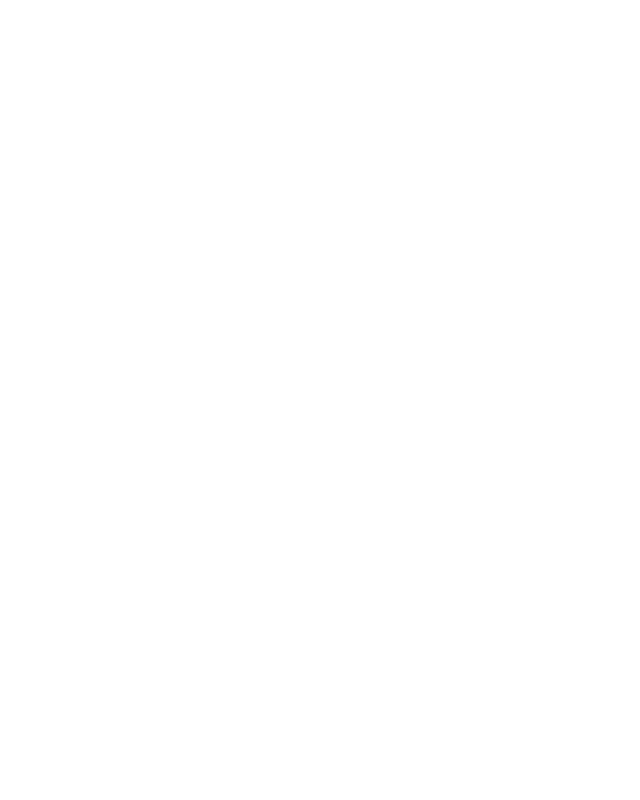
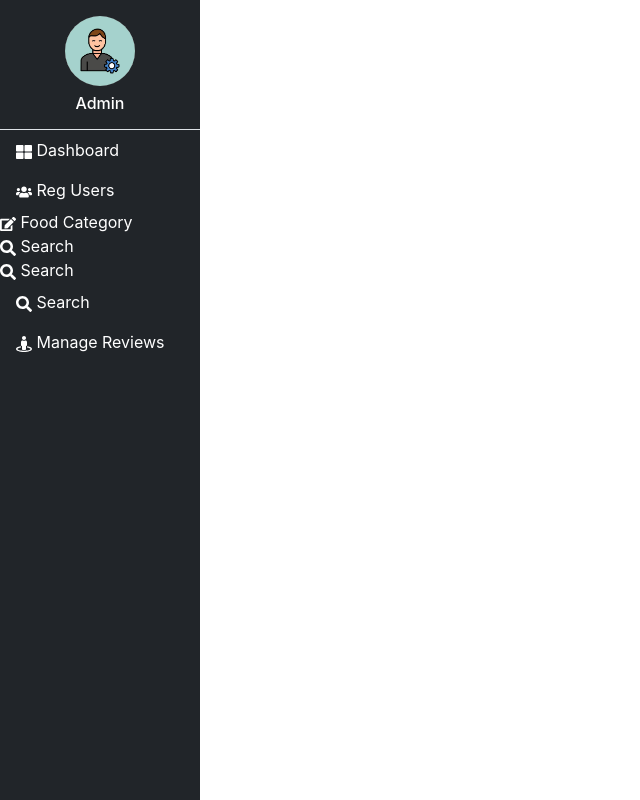
Before and after one commit to deepakmaharana278/Food-Ordering-System, a React (Create React App) app in the folder frontend/: page /admin-dashboard in a window 1280 px wide. Before the commit this address had no page. Shown: the whole page, without its empty margins (0-640 px from the left). Built offline with nearby package versions, Linux system fonts and the light colour scheme.

Commit message:
create admin_sidebar

```diff
--- a/frontend/src/App.js
+++ b/frontend/src/App.js
@@ -2,6 +2,7 @@
 import {BrowserRouter, Routes, Route} from 'react-router-dom'
 import Home from './pages/Home'
 import AdminLogin from './pages/AdminLogin'
+import AdminDashboard from './pages/AdminDashboard'
 
 const App = () => {
   return (
@@ -9,6 +10,7 @@
       <Routes>
         <Route path='/' element={<Home/>} />
         <Route path='/admin-login' element={<AdminLogin/>} />
+        <Route path='/admin-dashboard' element={<AdminDashboard/>} />
       </Routes>
     </BrowserRouter>
   )
--- /dev/null
+++ b/frontend/src/components/AdminSidebar.js
@@ -0,0 +1,54 @@
+import React from "react";
+import "../styles/admin.css";
+import { Link } from "react-router-dom";
+import { FaEdit, FaSearch, FaStreetView, FaThLarge, FaUsers } from 'react-icons/fa'
+
+const AdminSidebar = () => {
+  return (
+    <div className="bg-dark text-white sidebar">
+      <div className="text-center p-3 border-bottom">
+        <img src="/images/admin.jpg" alt="admin" className="img-fluid rounded-circle mb-2" width="70" />
+        <h6 className="mb-0">Admin</h6>
+      </div>
+
+      <div className="list-group list-group-flush">
+        <Link className="list-group-item list-group-item-action bg-dark text-white">
+          <FaThLarge/> Dashboard
+        </Link>
+      </div>
+
+      <div className="list-group list-group-flush">
+        <Link className="list-group-item list-group-item-action bg-dark text-white">
+          <FaUsers/> Reg Users
+        </Link>
+      </div>
+
+      <button className="list-group-item list-group-item-action bg-dark text-white">
+        <FaEdit/> Food Category
+      </button>
+        <div>
+          <Link className="list-group-item list-group-item-action bg-dark text-white">
+            <FaSearch/> Search
+        </Link>
+
+        <Link className="list-group-item list-group-item-action  bg-dark text-white">
+          <FaSearch/> Search
+        </Link>
+        </div>
+
+      <div className="list-group list-group-flush">
+        <Link className="list-group-item list-group-item-action bg-dark text-white">
+          <FaSearch/> Search
+        </Link>
+      </div>
+
+      <div className="list-group list-group-flush">
+        <Link className="list-group-item list-group-item-action bg-dark text-white">
+          <FaStreetView/> Manage Reviews
+        </Link>
+      </div>
+    </div>
+  );
+};
+
+export default AdminSidebar;
--- a/frontend/src/pages/AdminDashboard.js
+++ b/frontend/src/pages/AdminDashboard.js
@@ -0,0 +1,12 @@
+import React from 'react'
+import AdminSidebar from '../components/AdminSidebar'
+
+const AdminDashboard = () => {
+  return (
+    <div>
+          <AdminSidebar/>
+    </div>
+  )
+}
+
+export default AdminDashboard
--- a/frontend/src/pages/AdminLogin.js
+++ b/frontend/src/pages/AdminLogin.js
@@ -1,5 +1,7 @@
 import React, { useState } from "react";
-import { FaUser, FaLock, FaSignInAlt } from 'react-icons/fa'
+import { FaUser, FaSignInAlt } from 'react-icons/fa'
+import { VscAccount } from "react-icons/vsc";
+import { TbLockPassword } from "react-icons/tb";
 import '../styles/admin.css'
 import { toast, ToastContainer } from 'react-toastify'
 import 'react-toastify/dist/ReactToastify.css'
@@ -45,13 +47,13 @@
         <form onSubmit={handleLogin}>
             <div className="mb-3">
                 <label className="form-label">
-                    <FaUser icon-fix className="me-1"/> User Name</label>
+                    <VscAccount icon-fix className="me-1"/> User Name</label>
                 <input type="text" className="form-control" placeholder="Enter username" required onChange={(e)=>setUsername(e.target.value)} value={username}/>
             </div>
 
             <div className="mb-3">
                 <label className="form-label">
-                    <FaLock icon-fix className="me-1"/> User Name</label>
+                    <TbLockPassword icon-fix className="me-1"/> Password</label>
                 <input type="password" className="form-control" placeholder="Enter password" required onChange={(e)=>setPassword(e.target.value)} value={password}/>
             </div>
 
--- a/frontend/src/styles/admin.css
+++ b/frontend/src/styles/admin.css
@@ -2,3 +2,15 @@
     position: relative;
     top: -3px;
 }
+.sidebar{
+    width: 200px;
+    height: 100vh;
+    position: fixed;
+    top: 0;
+    left: 0;
+}
+
+.list-group-item:hover{
+    background-color: #1a1a1a !important;
+    color: yellow !important;
+}
```
Also changed, not shown: frontend/public/images/admin.jpg (added).
